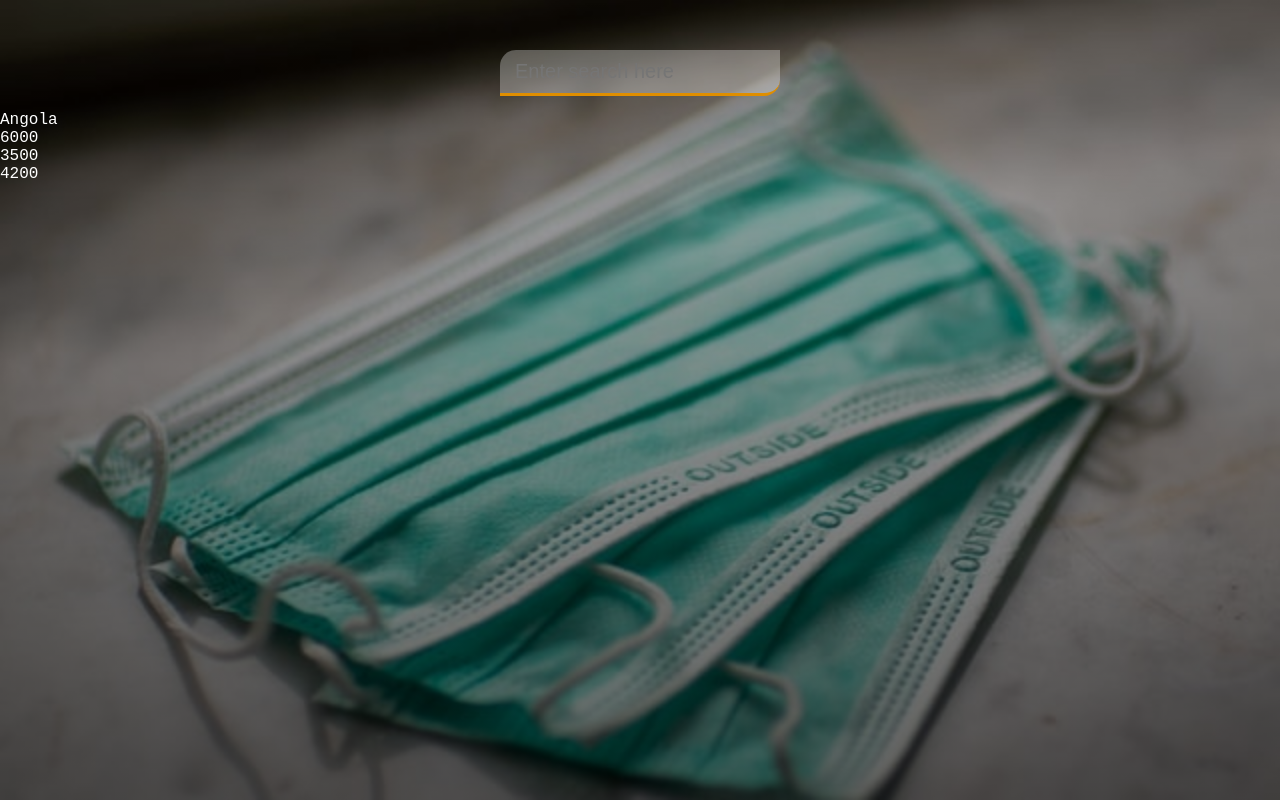
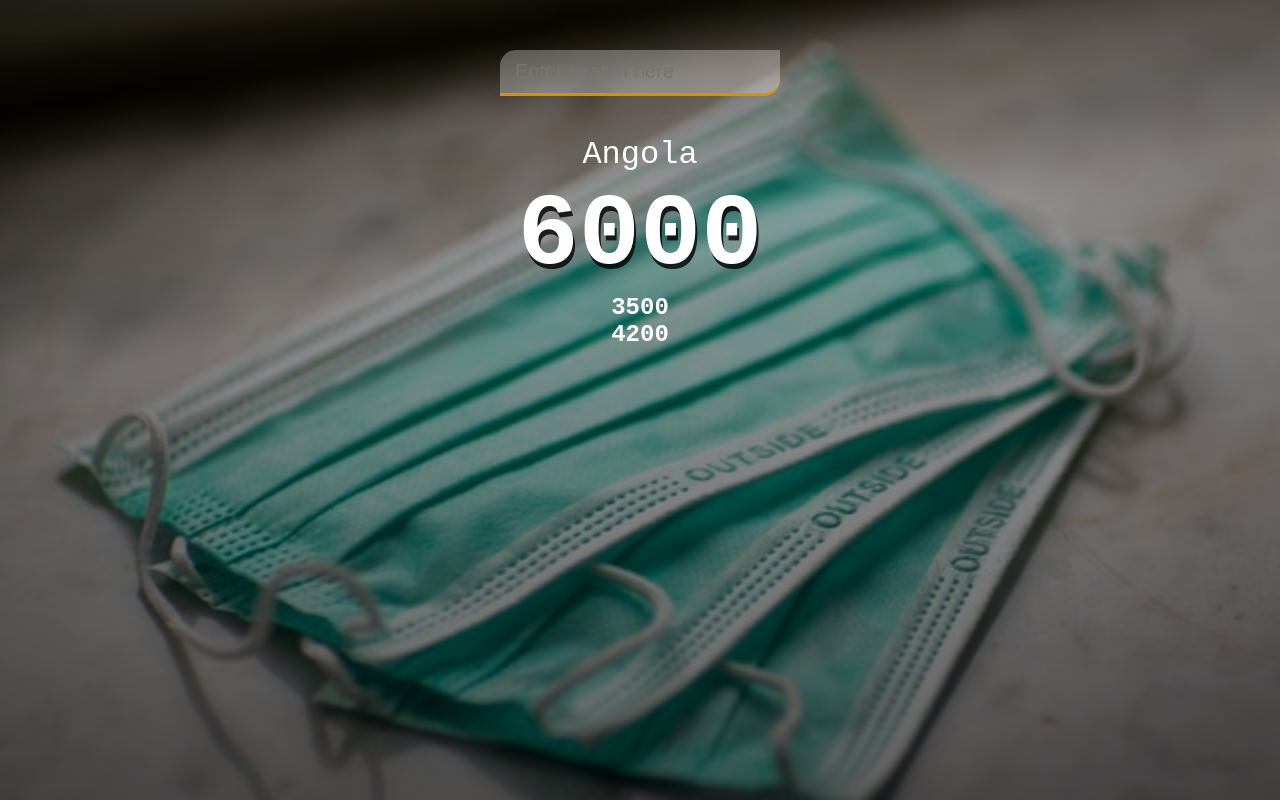
Before and after one commit to Christinekrm02/covid19-tracker, a plain HTML site: page index.html in a window 1280 px wide. Drawn offline with Linux system fonts and the light colour scheme; no server answers.

Commit message:
Set up JS file to make GET request

```diff
--- a/main.css
+++ b/main.css
@@ -49,6 +49,33 @@ header input:focus {
   background-color: rgba(255, 255, 255, 0.6);
 }
 
-main{
+main {
+  flex: 1 1 100%;
+  padding: 25px 25px 50px;
+  display: flex;
+  flex-direction: column;
+  align-items: center;
+  text-align: center;
+}
 
+.location .country {
+  font-size: 32px;
+  font-weight: 500;
+  margin-bottom: 5px;
 }
+
+.current .total-deaths {
+  font-size: 102px;
+  font-weight: 900;
+  margin: 30 0;
+  text-shadow: 2px 5px rgba(0, 0, 0, 0.8);
+}
+
+.current .new-recovered {
+  font-size: 24px;
+  font-weight: 700;
+}
+.current .total-recovered {
+  font-size: 24px;
+  font-weight: 700;
+}
--- a/main.js
+++ b/main.js
@@ -0,0 +1,24 @@
+var requestOptions = {
+  method: "GET",
+  redirect: "follow",
+};
+const apiUrl = "https://api.covid19api.com/summary";
+
+fetch("{{baseUrl}}/country/{{country}}/status/{{status}}/live", requestOptions)
+  .then(response => response.text())
+  .then(result => console.log(result))
+  .catch(error => console.log("error", error));
+const searchBox = document.querySelector(".search-box");
+searchBox.addEventListener("keypress", setQuery);
+
+function setQuery(e) {
+  if (e.keyCode == 13) {
+    getResults(searchBox.value);
+    console.log(searchBox.value);
+  }
+}
+
+fetch("https://api.covid19api.com/summary", requestOptions)
+  .then(response => response.text())
+  .then(result => console.log(result))
+  .catch(error => console.log("error", error));
```
